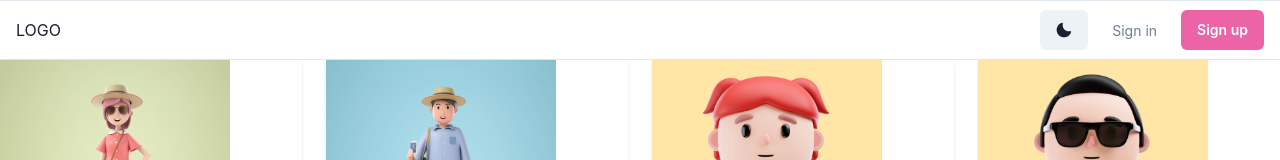
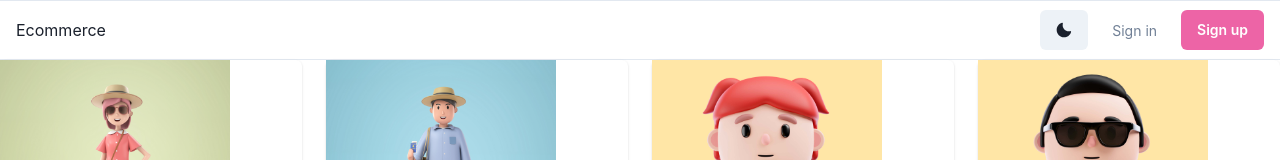
Before and after one commit to jesualujan/g25-web-a, a Next.js app in the folder ecommerce-full-stack/: page / in a window 1280 px wide. Shown: the top 160 px of the page. Built offline with nearby package versions, Linux system fonts and the light colour scheme.

Commit message:
💄 Mejore los estilos e idente el código

```diff
--- a/ecommerce-full-stack/components/Layout.js
+++ b/ecommerce-full-stack/components/Layout.js
@@ -1,57 +1,71 @@
 import React from 'react'
-import Head from 'next/head'
-import { Box, Flex, Text, Stack, Button, useColorModeValue, useColorMode } from '@chakra-ui/react'
+import Head  from 'next/head'
+import {
+  Box,
+  Flex,
+  Text,
+  Stack,
+  Button,
+  useColorMode,
+  useColorModeValue,
+  useBreakpointValue} from '@chakra-ui/react'
 import { MoonIcon, SunIcon } from '@chakra-ui/icons'
 
-const Layout = ({children}) => {
-    const {colorMode, toggleColorMode} = useColorMode()
+
+const Layout = ({ children }) => {
+    const {colorMode,toggleColorMode} = useColorMode()
+
   return (
     <>
-        <Head><title> E-commerce App </title></Head>
-         <Box> {/* BOX ES COMO UN DIV EN CHAKRA UI */}
+    <Head>
+      <title> E-commerce App </title>
+     </Head>
+    <Box> {/* BOX ES COMO UN DIV EN CHAKRA UI =) */}
         <Flex
            bg={useColorModeValue('white', 'gray.600')}
            minH={'60px'}
-                // base toma las unidades en 'em' responsive design
-                py={{base: 2 }}
-                px={{base: 4 }}
+           py={{ base: 2 }}
+           px={{ base: 4 }}
            borderTop={1}
            borderBottom={1}
            borderStyle={'solid'}
            borderColor={useColorModeValue('gray.200', 'gray.900')}
            align={'center'}
             >
-                <Flex flex={{base: 1}} justify={{base: 'center', md: 'start'}}>
-                    <Text fontFamily={'heading'} color={useColorModeValue('gray.800', 'white')}>LOGO</Text>
+            <Flex flex={{ base: 1 }} justify={{ base: 'center', md: 'start' }}>
+            <Text fontFamily={'heading'} color={useColorModeValue('gray.800', 'white')}>
+              Ecommerce
+            </Text>
           </Flex>
           <Stack
-                        flex={{base:1, md: 0}}
+            flex={{ base: 1, md: 0 }}
             justify={'flex-end'}
             direction={'row'}
             spacing={6}
           >
-                        <Button onClick={toggleColorMode}>{colorMode === 'light' ? <MoonIcon/> : <SunIcon/>}</Button>
+            <Button onClick={toggleColorMode}>
+              {colorMode === 'light' ? <MoonIcon /> : <SunIcon />}
+            </Button>
+            <Button as={'a'} fontSize={'sm'} fontWeight={400} variant={'link'} href={'#'}>
+              Sign in
+            </Button>
             <Button
-                            fontSize={'sm'}
-                            fontWeight={400}
-                            variant={'link'}
-                            href={'#'}
-                        >Sign in</Button>
-                        <Button
-                            display={{base: 'none', md:'inline-flex'}}
+              display={{ base: 'none', md: 'inline-flex' }}
               fontSize={'sm'}
               fontWeight={600}
               color={'white'}
+              bg={'pink.400'}
               href={'#'}
-                            bg={'pink.400'}
-                            _hover={{bg: 'pink.300'}}
-                        >Sign up</Button>
+              _hover={{ bg: 'pink.300' }}
+            >
+              Sign up
+            </Button>
           </Stack>
         </Flex>
       </Box>
       {children}
     </>
-  )
-}
+  );
+};
 
 export default Layout
```
Lines whose indentation alone changed are shown as unchanged.
